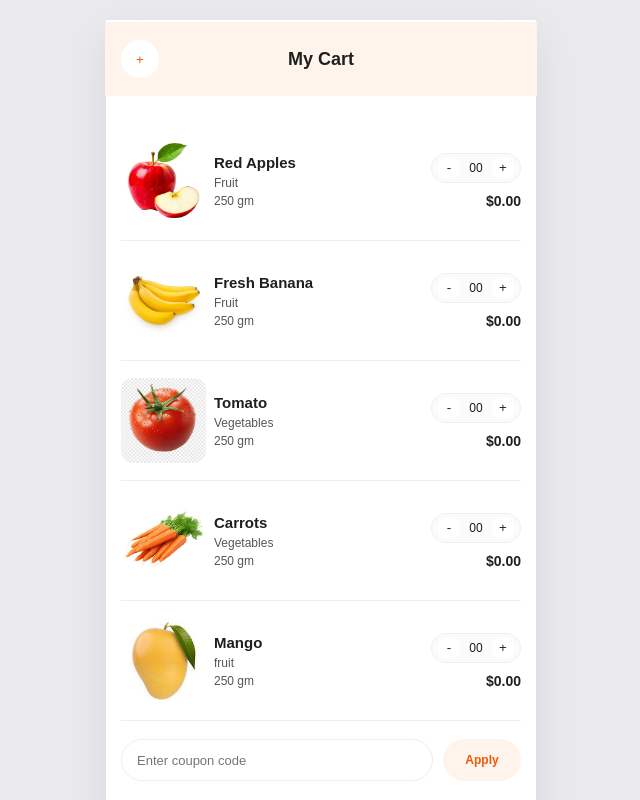
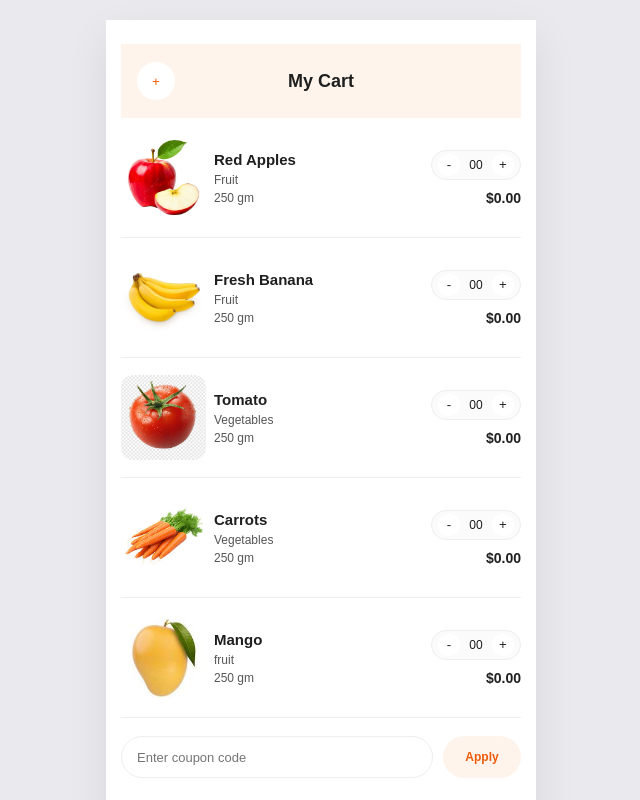
Before and after one commit to Creedbuilds/Mycart, a React (Vite) app: page / in a window 1280 px wide. Shown: the top 800 px of the page, without its empty margins (319-959 px from the left). Built offline with nearby package versions, Linux system fonts and the light colour scheme.

Commit message:
Comment out
Comment out margin property in cart-header class

```diff
--- a/src/App.css
+++ b/src/App.css
@@ -41,7 +41,7 @@ button {
   display: grid;
   grid-template-columns: 40px 1fr 40px;
   align-items: center;
-  margin: -22px -16px 25px;
+  /* margin: -22px -16px 25px; */
   padding: 18px 16px;
   background: #fff4eb;
   /* position: relative;
```
